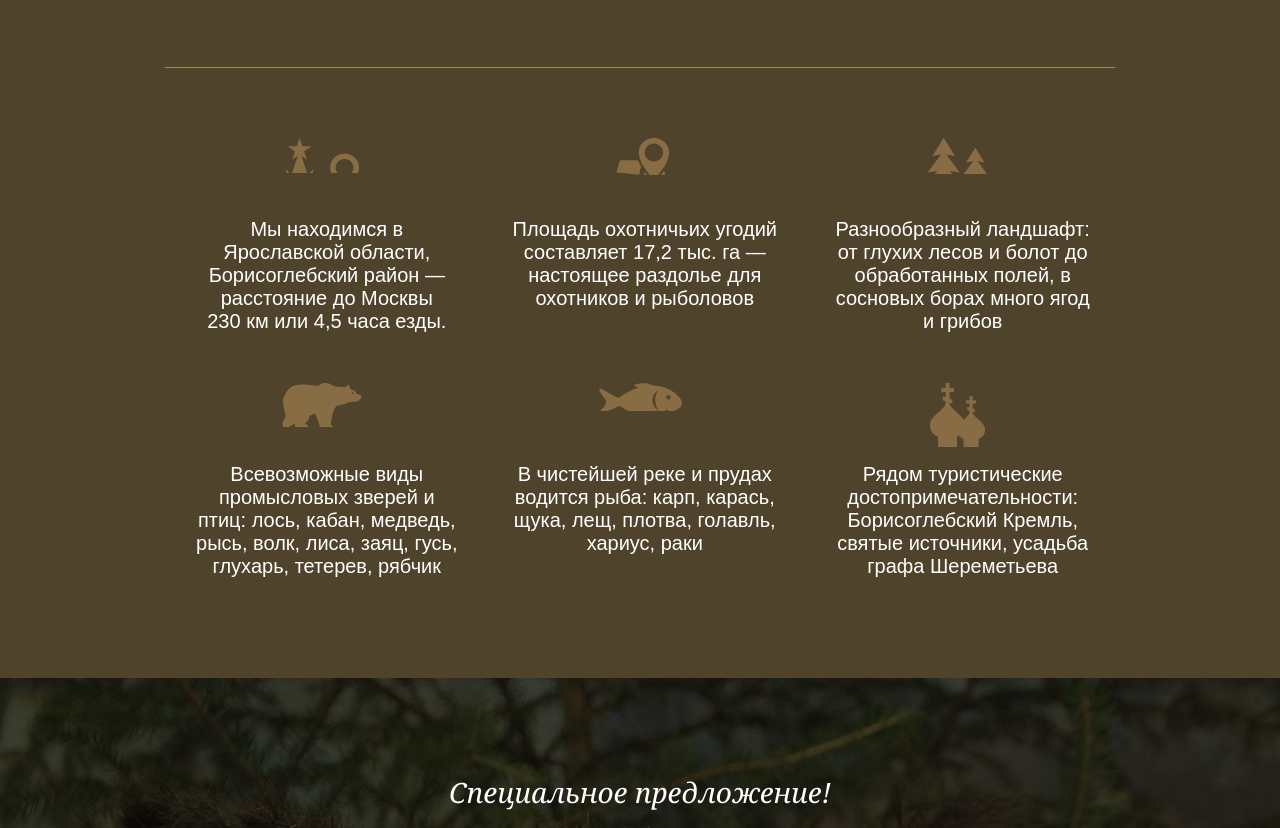
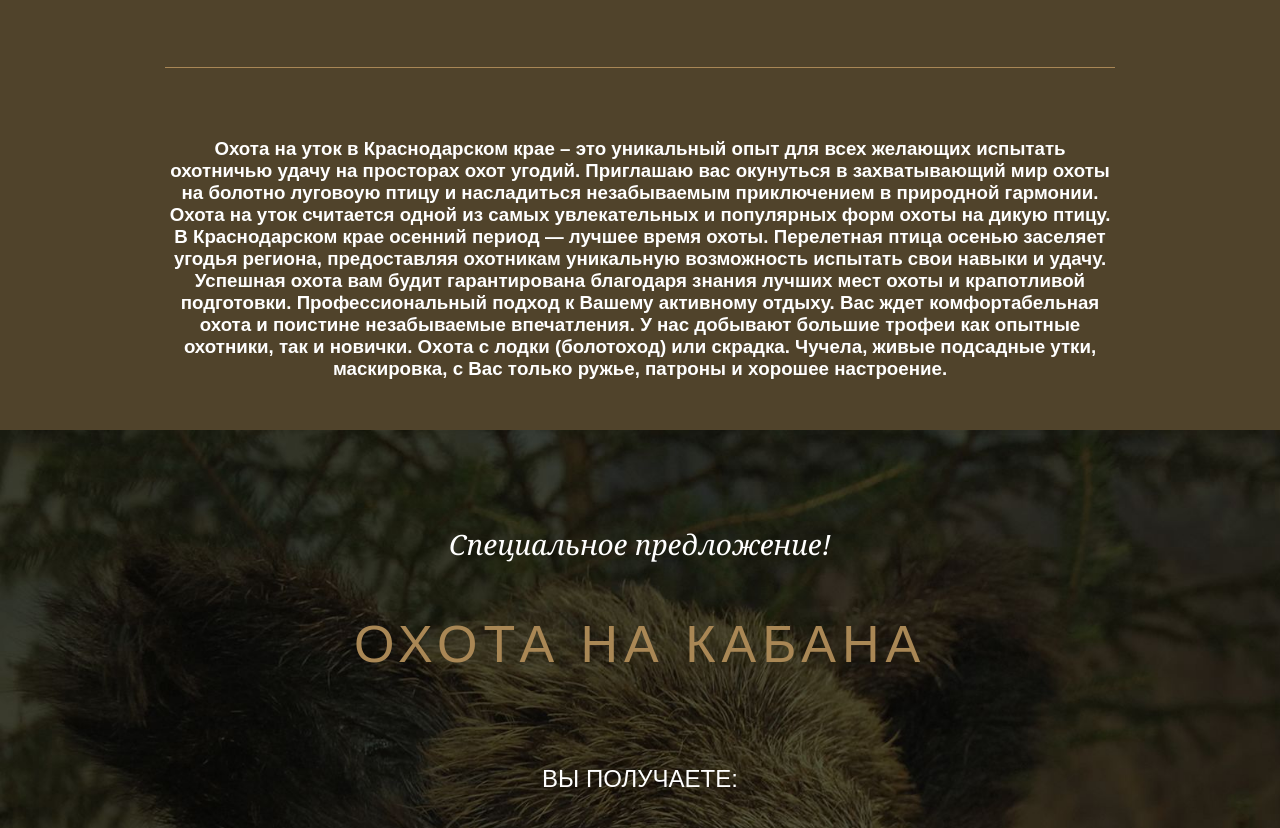
Before and after one commit to Misha090122/Misha090122github.io, a website built with webpack: page index.html in a window 1280 px wide. Shown: the part 940-1768 px from the top of the page. Built offline with nearby package versions, Linux system fonts and the light colour scheme; a script that the page names is missing; files whose address does not match are found by name; a web font is replaced by a local one.

Commit message:
Update index.html

```diff
--- a/index.html
+++ b/index.html
@@ -215,53 +215,15 @@
 		<section id="section1"><div class="container">
 			<h1>Организация охоты на болотно-луговую дичь<br>
         <br>Организация рыбалки на хищника </h1>
-			<p class="caption">Охота в Краснодаре</p>
+			<p class="caption">Охота в Краснодарском крае</p>
 			<p class="text5">+7 (960) 865-90-25<br>+7 (961) 585 77 22</p>
 		</div></section>
 
 		<section id="section9"><div class="container">
 			<h2>О нас</h2>
 		<ul>
-			<li class="block1">
-			Мы находимся
-			в Ярославской области,
-			Борисоглебский район —
-			расстояние до Москвы 230&nbsp;км
-			или 4,5&nbsp;часа езды.
-			</li>
-			<li class="block2">
-			Площадь охотничьих угодий
-			составляет 17,2&nbsp;тыс.&nbsp;га —
-			настоящее раздолье
-			для охотников и рыболовов
-			</li>
-			<li class="block3">
-			Разнообразный ландшафт:
-			от глухих лесов и болот
-			до обработанных полей,
-			в сосновых борах
-			много ягод и грибов
-			</li>
-			<li class="block4">
-			Всевозможные виды
-			промысловых зверей и птиц:
-			лось, кабан, медведь, рысь,
-			волк, лиса, заяц, гусь, глухарь,
-			тетерев, рябчик
-			</li>
-			<li class="block5">
-			В чистейшей реке и прудах
-			водится рыба: карп, карась, щука,
-			лещ, плотва, голавль,
-			хариус, раки
-			</li>
-			<li class="block6">
-			Рядом туристические
-			достопримечательности:
-			Борисоглебский Кремль,
-			святые источники, усадьба
-			графа Шереметьева
-			</li>
+			<h3>Охота на уток в Краснодарском крае – это уникальный опыт для всех желающих испытать охотничью удачу на  просторах охот угодий. Приглашаю вас окунуться в захватывающий мир охоты на болотно луговоую  птицу и насладиться незабываемым приключением в природной гармонии.
+Охота на уток считается одной из самых увлекательных и популярных форм охоты на дикую птицу. В Краснодарском крае осенний период — лучшее время охоты. Перелетная птица осенью заселяет угодья  региона, предоставляя охотникам уникальную возможность испытать свои навыки и удачу. Успешная охота  вам будит  гарантирована благодаря  знания лучших мест охоты и крапотливой подготовки. Пpoфеccиoнaльный пoдход к Вашeму активнoму отдыху. Вас ждет комфортабельная охота и поистине незабываемые впечатления.  У нас добывают большие трофеи как опытные охотники, так и новички.  Oxoтa с лодки (болотохoд) или cкрадкa. Чучeлa, живыe подcадныe утки, маскиpовкa, c Вac тoлькo ружье, патpoны и xoрoшeе нaстpoение.</h3>
 		</ul>
 
 </div></section>
```
